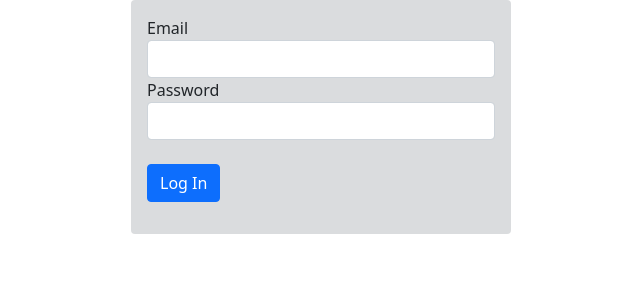
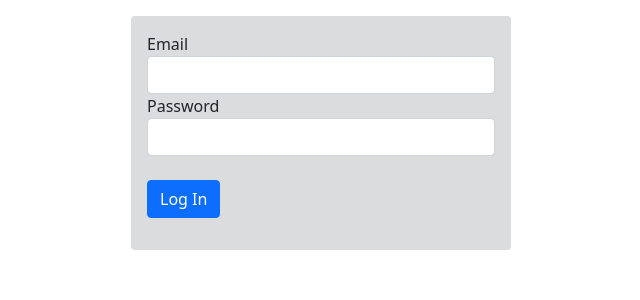
Before and after one commit to ftsartek/159352_A2, a Flask app: page /login in a window 1280 px wide. Shown: the part 56-356 px from the top of the page, without its empty margins (319-959 px from the left). Run offline with Flask 2, Linux system fonts and the light colour scheme; some libraries are stand-ins or nearby versions.

Commit message:
Added spacing between login box and menubar

```diff
--- a/app/templates/login.jinja
+++ b/app/templates/login.jinja
@@ -3,7 +3,7 @@
 {% block main %}
     <div class="container form-page">
         <div class="row align-items-center justify-content-center form-page">
-            <div class="col-sm-4 rounded p-3 bg-secondary bg-opacity-25">
+            <div class="col-sm-4 rounded p-3 bg-secondary bg-opacity-25 mt-3">
                 <form method=post class="form-group">
                     {{ form.csrf_token }}
                     <dl>
```
